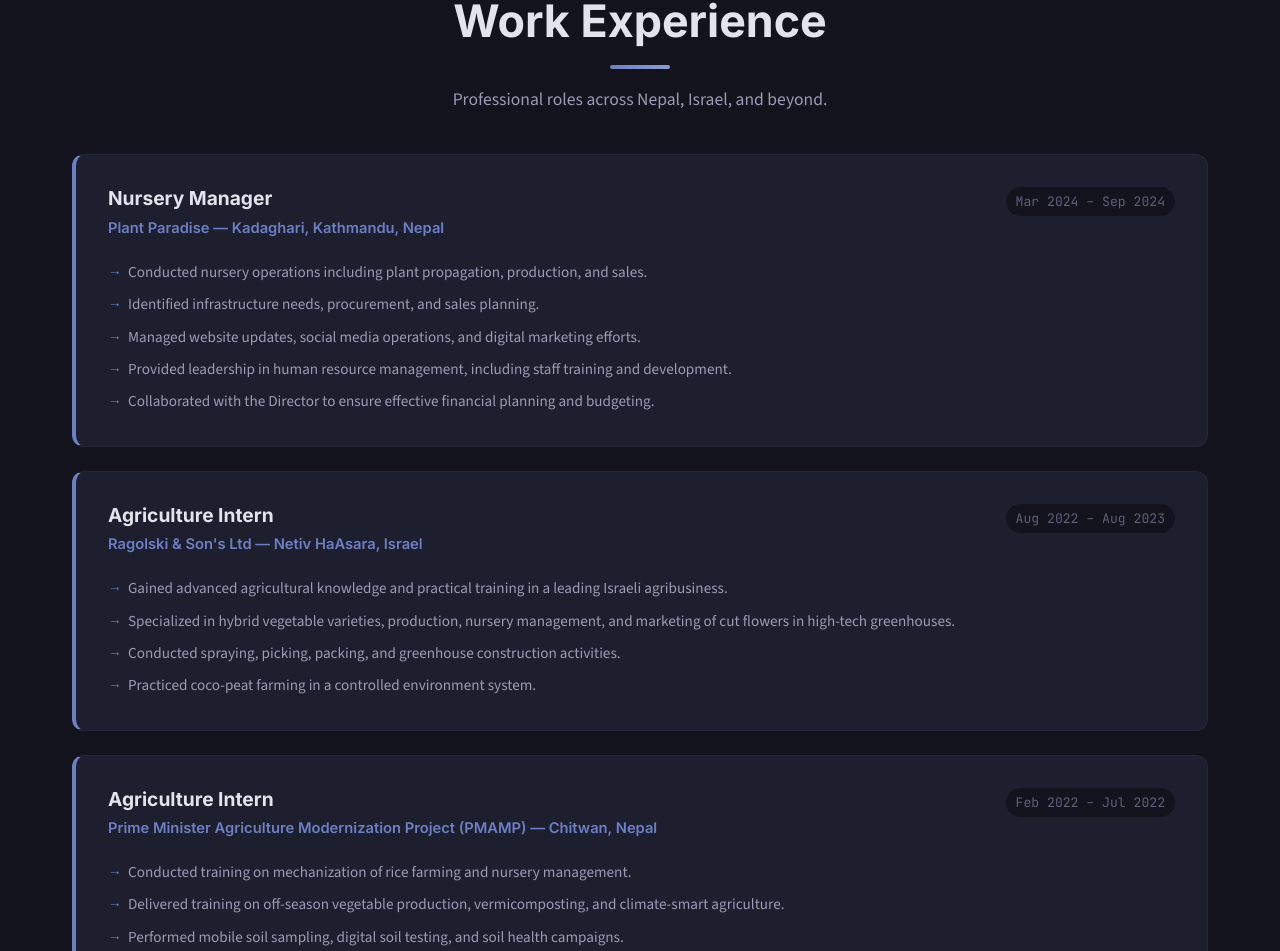
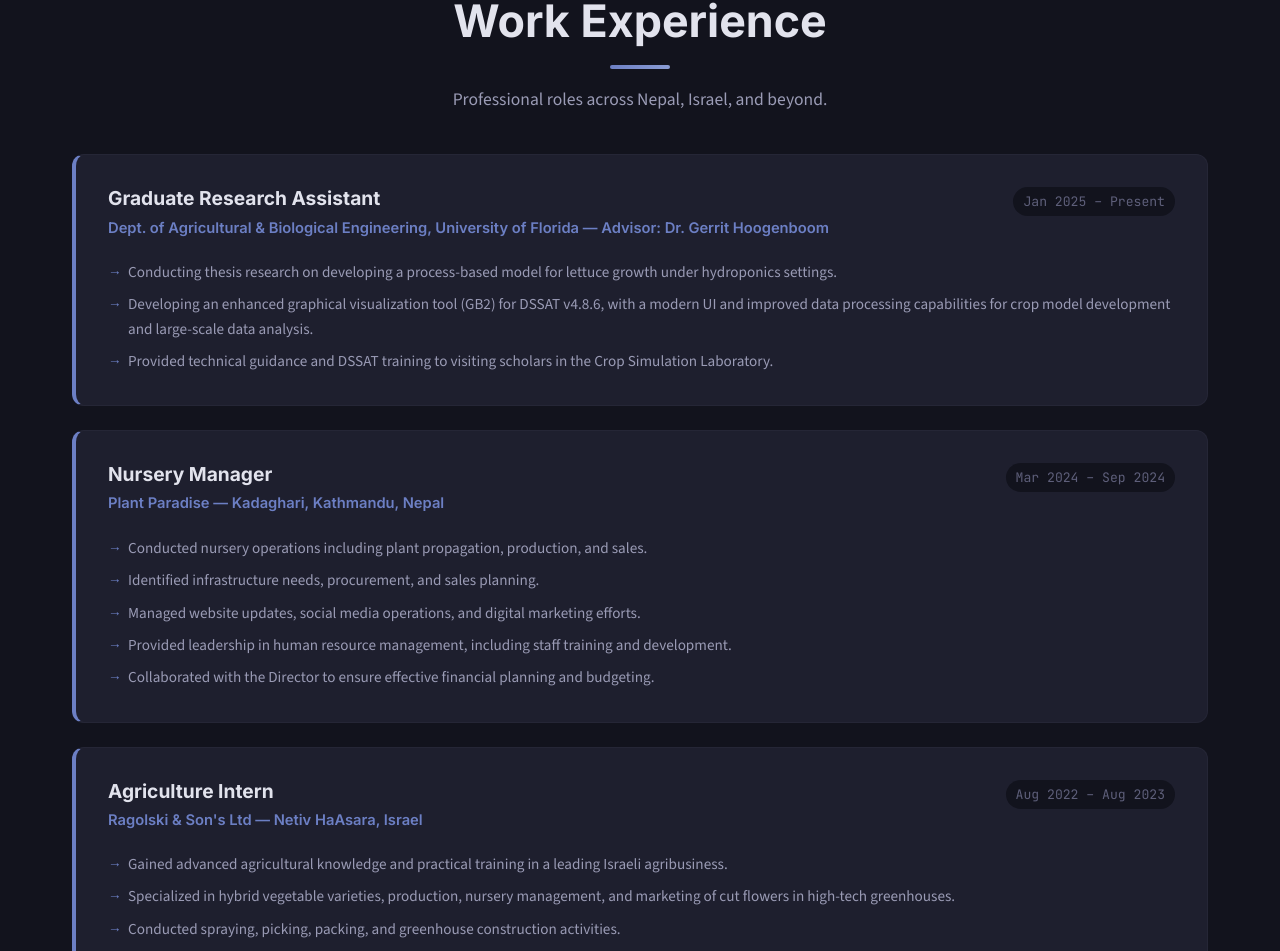
Before and after one commit to kapil-161/kapil-161.github.io, a Next.js app: page /about in a window 1280 px wide. Shown: the part 1263-2214 px from the top of the page. Built offline with nearby package versions, Linux system fonts and the light colour scheme.

Commit message:
Add Graduate Research Assistant role to Work Experience
Co-Authored-By: Claude Sonnet 5.5 <noreply@anthropic.com>

```diff
--- a/app/about/page.js
+++ b/app/about/page.js
@@ -59,6 +59,21 @@ export default function AboutPage() {
                         <p>Professional roles across Nepal, Israel, and beyond.</p>
                     </div>
                     <div className={styles.expList}>
+
+                        <div className={styles.expItem}>
+                            <div className={styles.expHeader}>
+                                <div className={styles.expMeta}>
+                                    <h3>Graduate Research Assistant</h3>
+                                    <span className={styles.expCompany}>Dept. of Agricultural &amp; Biological Engineering, University of Florida — Advisor: Dr. Gerrit Hoogenboom</span>
+                                </div>
+                                <span className={styles.expDate}>Jan 2025 – Present</span>
+                            </div>
+                            <ul className={styles.expPoints}>
+                                <li>Conducting thesis research on developing a process-based model for lettuce growth under hydroponics settings.</li>
+                                <li>Developing an enhanced graphical visualization tool (GB2) for DSSAT v4.8.6, with a modern UI and improved data processing capabilities for crop model development and large-scale data analysis.</li>
+                                <li>Provided technical guidance and DSSAT training to visiting scholars in the Crop Simulation Laboratory.</li>
+                            </ul>
+                        </div>
 
                         <div className={styles.expItem}>
                             <div className={styles.expHeader}>
```
Also changed, not shown: 65 other files (tests, documents, lock files or other folders).
